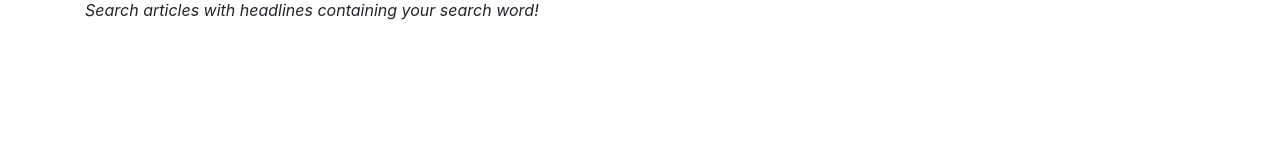
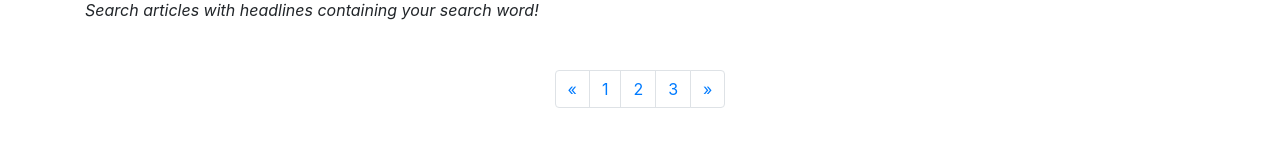
Before and after one commit to wpmcdonnell/hacker-news-search-app, a React app: page /#/search in a window 1280 px wide. Shown: the part 264-410 px from the top of the page. Built offline with nearby package versions, Linux system fonts and the light colour scheme.

Commit message:
Add Pagination - still needs dynamic display

```diff
--- a/src/components/Search/Search.js
+++ b/src/components/Search/Search.js
@@ -17,7 +17,8 @@ class Search extends Component {
       button: 'story',
       dateButton: 'all',
       commentJSX: false,
-      timeParams: 0
+      timeParams: 0,
+      pageParams: 0
     }
     this.handleChange = this.handleChange.bind(this)
   }
@@ -29,7 +30,7 @@ class Search extends Component {
 
   handleSubmit = () => {
     axios({
-      url: `http://hn.algolia.com/api/v1/search?query=${this.state.searchBarInput}&tags=story&hitsPerPage=10000&numericFilters=created_at_i>${this.state.timeParams}`,
+      url: `http://hn.algolia.com/api/v1/search?query=${this.state.searchBarInput}&tags=story&hitsPerPage=30&numericFilters=created_at_i>${this.state.timeParams}&page=${this.state.pageParams}`,
       method: 'GET'
     })
       .then(response => {
@@ -37,8 +38,10 @@ class Search extends Component {
         // setting the state will force a re-render
         this.setState({ result: response.data.hits, searched: true, commentJSX: false })
         console.log(response.data.hits)
+        console.log(this.state.pageParams)
         console.log(this.state.searchBarInput)
       })
+      .then(window.scrollTo(0, 0))
       .catch(console.error)
   }
 
@@ -55,6 +58,7 @@ class Search extends Component {
         console.log(this.state.button)
         console.log(this.state.searchBarInput)
       })
+      .then(window.scrollTo(0, 0))
       .catch(console.error)
   }
 
@@ -70,11 +74,12 @@ class Search extends Component {
         this.setState({ result: response.data.hits, searched: true, commentJSX: false })
         console.log(response.data.hits)
       })
+      .then(window.scrollTo(0, 0))
       .catch(console.error)
   }
 
   render () {
-    console.log('seeing if this renders twice')
+    console.log('seeing if this renders twice -- pageparams', this.state.pageParams)
     let resultJSX = []
 
     if (this.state.searched && !this.state.commentJSX && this.state.result.toString() !== [].toString()) {
@@ -195,7 +200,37 @@ class Search extends Component {
                 </div>
               </div>
             </div>
-            <div>{resultJSX}</div>
+            <div className='mb-5'>{resultJSX}</div>
+            <div className='d-flex justify-content-center mb-5'>
+              <nav aria-label="Page navigation example">
+                <ul className="pagination">
+                  <li className="page-item">
+                    <a className="page-link" href="#" aria-label="Previous">
+                      <span aria-hidden="true">&laquo;</span>
+                      <span className="sr-only">Previous</span>
+                    </a>
+                  </li>
+                  <li className="page-item"><a onClick={async () => {
+                    await this.setState({ pageParams: 0 }); this.handleSubmit()
+                  } }
+                  className="page-link" href="#/search">1</a></li>
+                  <li className="page-item"><a onClick={async () => {
+                    await this.setState({ pageParams: 1 }); this.handleSubmit()
+                  } }
+                  className="page-link" href="#/search">2</a></li>
+                  <li className="page-item"><a onClick={async () => {
+                    await this.setState({ pageParams: 0 }); this.handleSubmit()
+                  } }
+                  className="page-link" href="#/search">3</a></li>
+                  <li className="page-item">
+                    <a className="page-link" href="#/search" aria-label="Next">
+                      <span aria-hidden="true">&raquo;</span>
+                      <span className="sr-only">Next</span>
+                    </a>
+                  </li>
+                </ul>
+              </nav>
+            </div>
           </div>
         </div>
       </Fragment>
```
